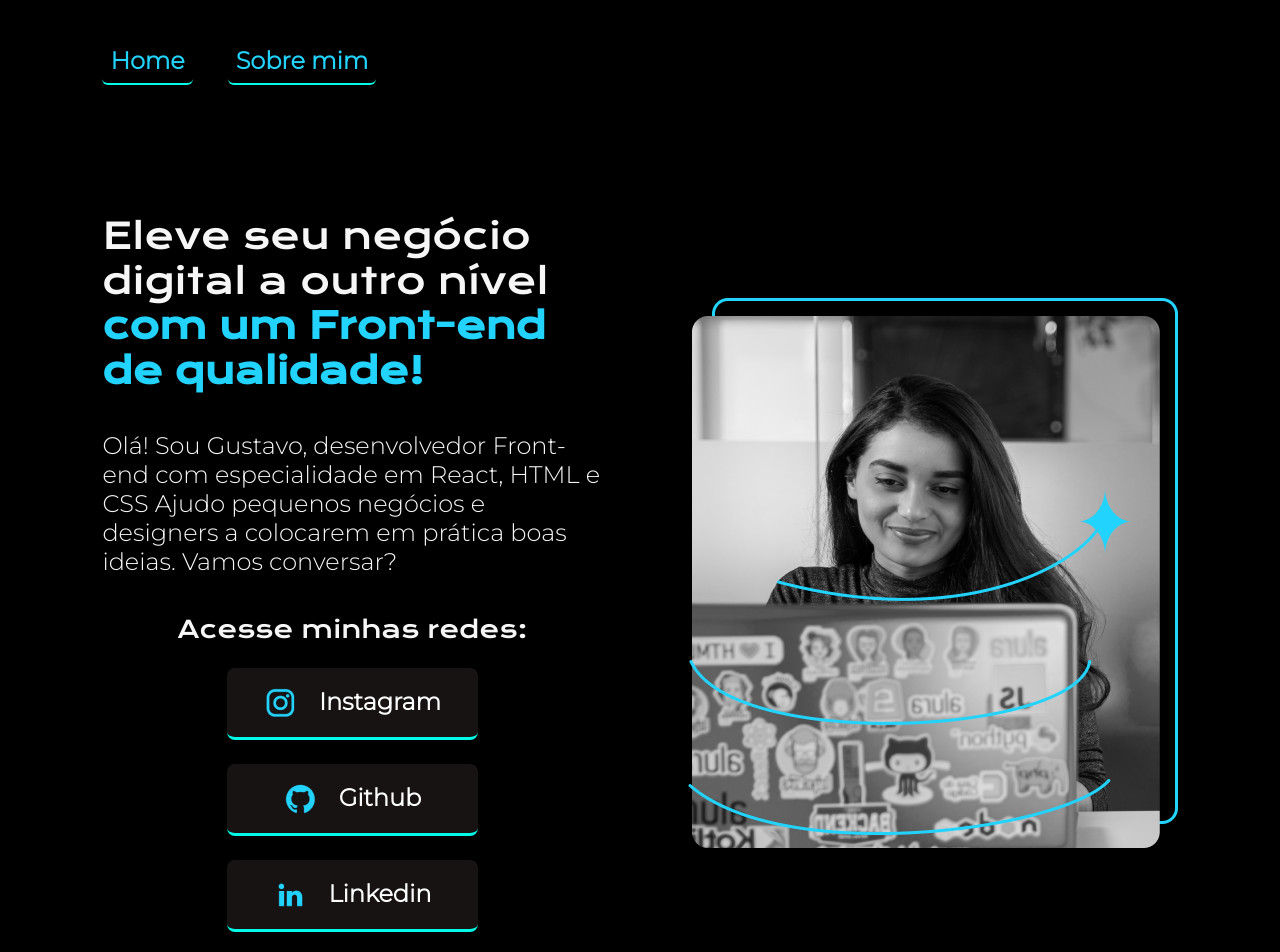
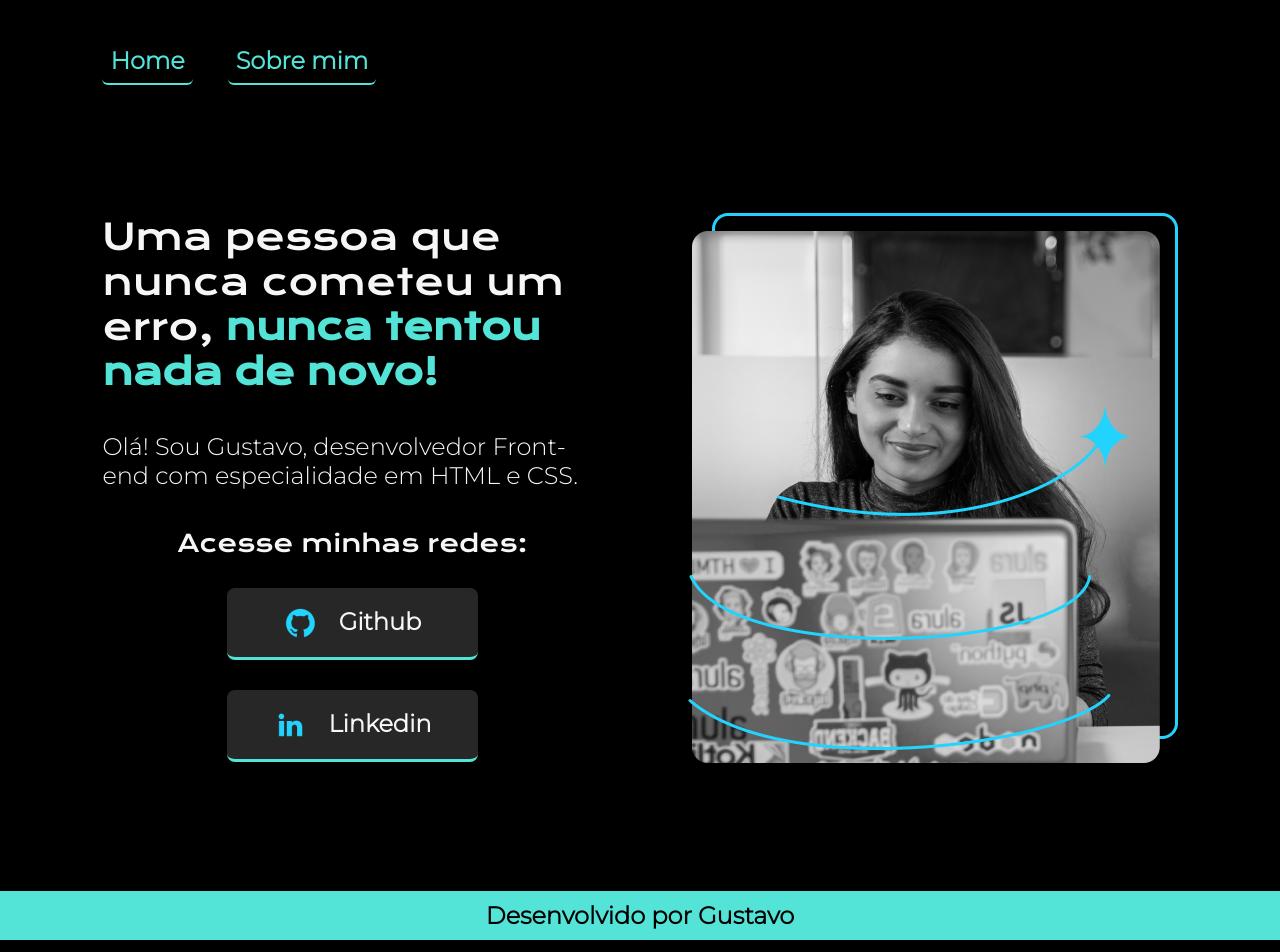
Before and after one commit to GustavoSantos69/portfolioo-projeto-alura, a plain HTML site: page index.html in a window 1280 px wide. Shown: the top 952 px of the page. Drawn offline with nearby package versions, Linux system fonts and the light colour scheme.

Commit message:
Add files via upload

```diff
--- a/index.html
+++ b/index.html
@@ -20,17 +20,13 @@
     <main class="apresentacao">
     <section class="apresentacao_conteudo">
 
-            <h1 class="apresentacao_titulo">Eleve seu negócio digital a outro nível<strong class="destaque-titulo"> com um Front-end de qualidade!</strong></h1>
+            <h1 class="apresentacao_titulo">Uma pessoa que nunca cometeu um erro,<strong class="destaque-titulo">  nunca tentou nada de novo!</strong></h1>
 
-            <p class="apresentacao_texto">Olá! Sou Gustavo, desenvolvedor Front-end com especialidade em React, HTML e CSS Ajudo pequenos negócios e designers a colocarem em prática boas ideias. Vamos conversar?</p>
+            <p class="apresentacao_texto">Olá! Sou Gustavo, desenvolvedor Front-end com especialidade em HTML e CSS.
 
   <div class="apresentacao_links" >
             <h2 class="apresentacao_links_subtitulo">Acesse minhas redes:</h2>
 
-            <a class= "apresentacao_links_link" href="https://www.instagram.com/gustavo_santos69s/" target="_blank">
-                <img src="Assets-aula2-curso3-html-e-css-main/assets/instagram.png" alt="icone do instagram">
-                                         Instagram
-            </a>
 
             <a class= "apresentacao_links_link"href="https://github.com/GustavoSantos69" target="blank">
                 <img src="Assets-aula2-curso3-html-e-css-main/assets/github.png" alt="icone do github">
--- a/style.css
+++ b/style.css
@@ -7,7 +7,7 @@
 :root {
   --cor-primaria :  #000000 ;
   --cor-secundaria :  #F6F6F6 ;
-  --cor-terciaria :  #22D4FD ;
+  --cor-terciaria :  #54E3D7;
   --cor-hover :  #272727 ;}
 
 * {
@@ -18,12 +18,12 @@
 body {
     box-sizing: border-box;
     height: auto;
-    background-color: #000000;
-    color:#F6F6F6;
+    background-color: var(--cor-primaria);
+    color:var(--cor-secundaria);
 }
 
 .destaque-titulo {
-      color:#22D4FD
+      color:var(--cor-terciaria);
 
 }
 
@@ -67,7 +67,7 @@ body {
     flex-direction: column;
     justify-content: space-between;
     align-items: center;
-    gap: 24px;
+    gap: 30px;
 
  }
 
@@ -88,15 +88,15 @@ body {
  font-size: 1.5rem;
  font-family: 'Montserrat', sans-serif;
  text-decoration: none;
- color: #22D4FD;
+ color: var(--cor-terciaria);
  font-weight: 600;
- border-bottom: 2px solid rgb(0, 250, 229) ;
+ border-bottom: 2px solid var(--cor-terciaria);
  border-radius: 6px;
  padding: 8px ;
 }
 
 .cabecalho_menu_links:hover {
-  border-bottom: 1px solid #22D4FD;
+  border-bottom: 1px solid var(--cor-terciaria);
 }
 
 
@@ -113,14 +113,14 @@ body {
       font-weight: 600;
       padding: 18.5px 0;
       text-decoration: none;
-      color: #ffffff;
-      border-bottom: 3px solid rgb(0, 250, 229);;
-      background-color: #171313;
+      color: var(--cor-secundaria);
+      border-bottom: 3px solid var(--cor-terciaria);
+      background-color: var(--cor-hover);
       font-family: 'Montserrat', sans-serif;
  }
 
  .apresentacao_links_link:hover{
-    background-color: rgb(43, 49, 49);
+    background-color: var(--cor-hover);
     border-bottom: 1px solid rgb(0, 250, 229);;
   }
 
@@ -130,20 +130,20 @@ body {
 
 
   .rodape {
-     background-color: #00eaff;
+     background-color: var(--cor-terciaria);
      padding: 10px;
      text-align: center;
      font-size: 1.5rem;
      font-family: 'Montserrat', sans-serif;
-     color: #000000;
+     color: var(--cor-primaria);
      font-weight: 600;
   }
 
 
      .rodape:hover{
-        color: #000000;
+        color: var(--cor-primaria);
        padding: 10px;
-       background-color: rgb(0, 250, 229);
+       background-color: var(--cor-terciaria);
      }
 
 
@@ -153,8 +153,8 @@ body {
       margin: 8px 10px;
         box-sizing: border-box;
         height: auto;
-        background-color: #000000;
-        color:#E5E0FF;
+        background-color: var(--cor-primaria3);
+        color: var(--cor-secundaria);
      }
 
      .main_apresentacao{
@@ -194,12 +194,12 @@ body {
 
  .rodape{
 
-  background-color: #00eaff;
+  background-color: var(--cor-terciaria);
   padding: 10px;
   text-align: center;
   font-size: 1.5rem;
   font-family: 'Montserrat', sans-serif;
-  color: #000000;
+  color: var(--cor-primaria);
   font-weight: 600;
  }
 
@@ -227,3 +227,16 @@ body {
 
 
   }
+
+
+
+.links_about{
+  color: var(--cor-terciaria);
+  text-decoration: none;
+  font-weight: 600;
+
+}
+ .apresentacao_titulo1{
+  font-size: 0,5rem;
+  font-family: 'Krona One', sans-serif;
+ }
```
Also changed, not shown: about.html (+10 -2 lines).
